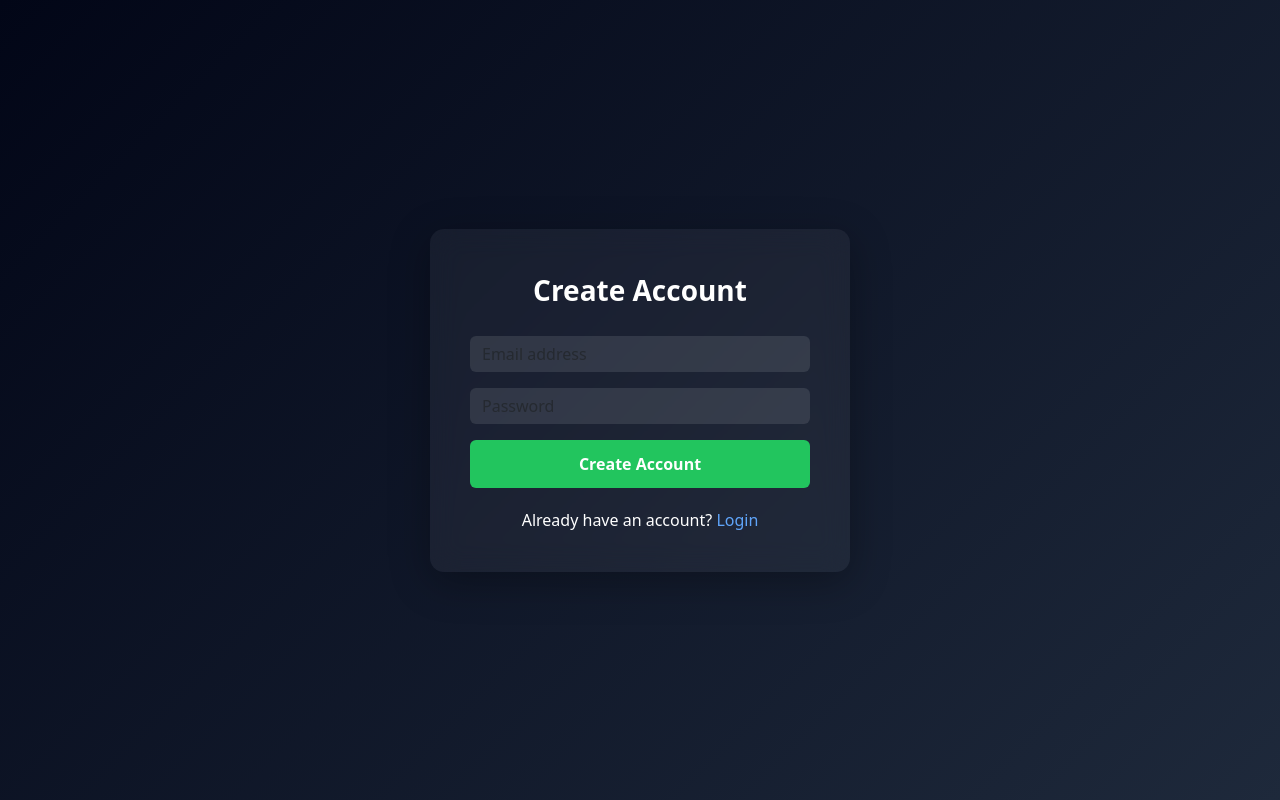
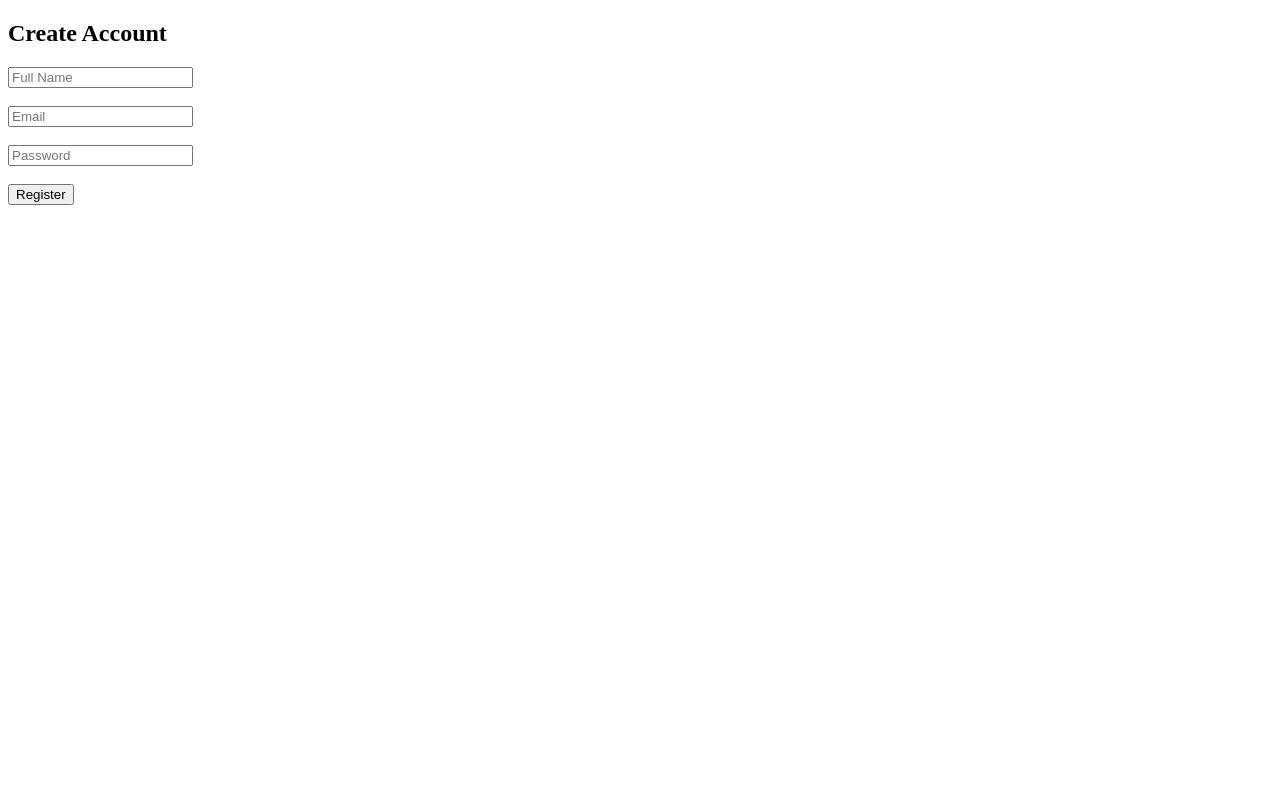
Before and after one commit to aaronfx/pipwaysacademy, a Flask app: page /register in a window 1280 px wide. Run offline with Flask 3, Linux system fonts and the light colour scheme.

Commit message:
Update register.html

```diff
--- a/app/templates/register.html
+++ b/app/templates/register.html
@@ -1,122 +1,24 @@
 <!DOCTYPE html>
-<html lang="en">
-
+<html>
 <head>
-
-<meta charset="UTF-8">
-
-<meta name="viewport" content="width=device-width, initial-scale=1.0">
-
-<title>Create Account | Pipways Academy</title>
-
-<link href="https://cdn.jsdelivr.net/npm/bootstrap@5.3.3/dist/css/bootstrap.min.css" rel="stylesheet">
-
-<style>
-
-body{
-height:100vh;
-display:flex;
-align-items:center;
-justify-content:center;
-background:linear-gradient(135deg,#020617,#1e293b);
-font-family:system-ui;
-}
-
-.auth-card{
-width:420px;
-background:rgba(255,255,255,0.05);
-border-radius:14px;
-padding:40px;
-backdrop-filter:blur(14px);
-box-shadow:0 10px 40px rgba(0,0,0,0.3);
-color:white;
-}
-
-.auth-title{
-font-size:28px;
-font-weight:700;
-margin-bottom:25px;
-}
-
-.form-control{
-background:rgba(255,255,255,0.1);
-border:none;
-color:white;
-}
-
-.form-control:focus{
-background:rgba(255,255,255,0.15);
-color:white;
-box-shadow:none;
-}
-
-.btn-success{
-background:#22c55e;
-border:none;
-padding:12px;
-font-weight:600;
-}
-
-.btn-success:hover{
-background:#16a34a;
-}
-
-.auth-footer{
-margin-top:20px;
-text-align:center;
-}
-
-a{
-color:#60a5fa;
-text-decoration:none;
-}
-
-</style>
-
+<title>Register</title>
 </head>
 
 <body>
 
-<div class="auth-card">
-
-<div class="auth-title text-center">
-
-Create Account
-
-</div>
+<h2>Create Account</h2>
 
 <form method="POST">
 
-<div class="mb-3">
+<input type="text" name="name" placeholder="Full Name"><br><br>
 
-<input type="email" class="form-control" name="email" placeholder="Email address" required>
+<input type="email" name="email" placeholder="Email"><br><br>
 
-</div>
+<input type="password" name="password" placeholder="Password"><br><br>
 
-<div class="mb-3">
-
-<input type="password" class="form-control" name="password" placeholder="Password" required>
-
-</div>
-
-<div class="d-grid">
-
-<button class="btn btn-success">Create Account</button>
-
-</div>
+<button type="submit">Register</button>
 
 </form>
 
-<div class="auth-footer">
-
-Already have an account?
-
-<a href="/login">Login</a>
-
-</div>
-
-</div>
-
 </body>
-
 </html>
```
